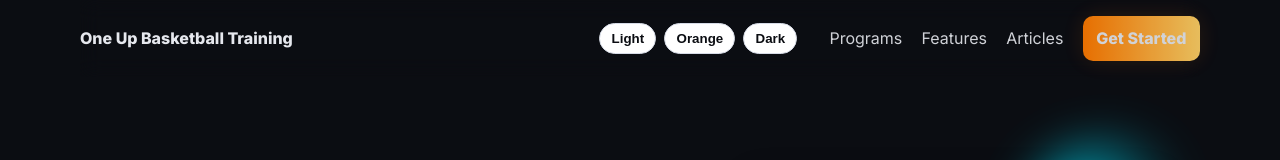
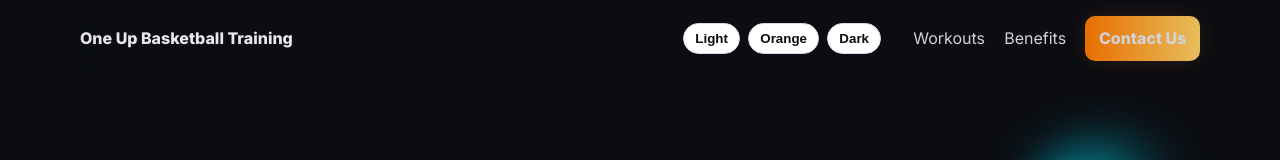
Before and after one commit to pd95501/One-Up-Ball-Handling-Draft, a Next.js app: page / in a window 1280 px wide. Shown: the top 160 px of the page. Built offline with nearby package versions, Linux system fonts and the light colour scheme.

Commit message:
Update index.js
updated page headers

```diff
--- a/pages/index.js
+++ b/pages/index.js
@@ -48,11 +48,10 @@ export default function Home() {
           Menu
         </button>
         <nav id="site-nav" className="site-nav" aria-label="Primary">
-          <a href="#programs">Programs</a>
-          <a href="#features">Features</a>
-          <a href="#articles">Articles</a>
+          <a href="#programs">Workouts</a>
+          <a href="#features">Benefits</a>
           <a href="#contact" className="btn btn--sm">
-            Get Started
+            Contact Us
           </a>
         </nav>
       </header>
```
